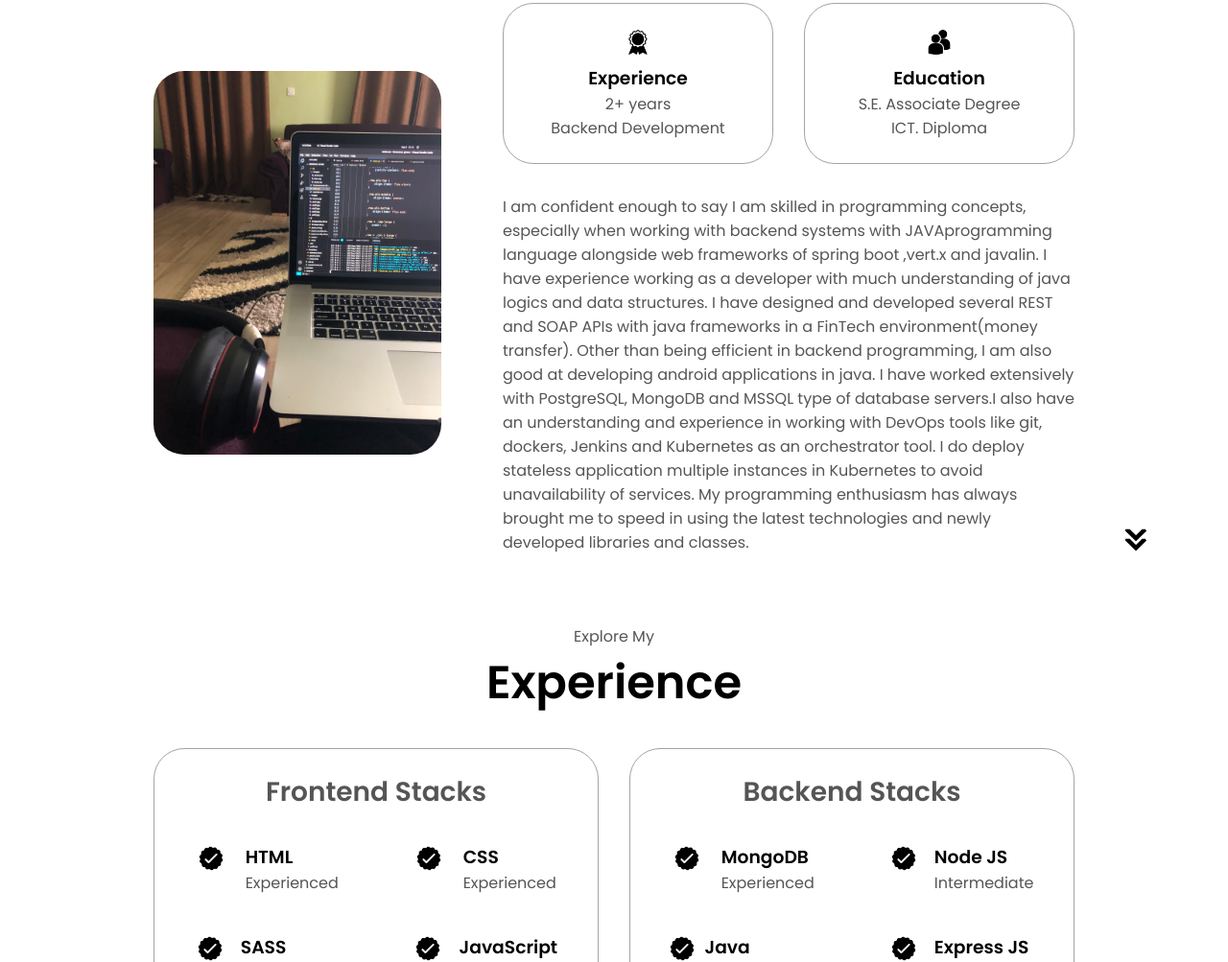
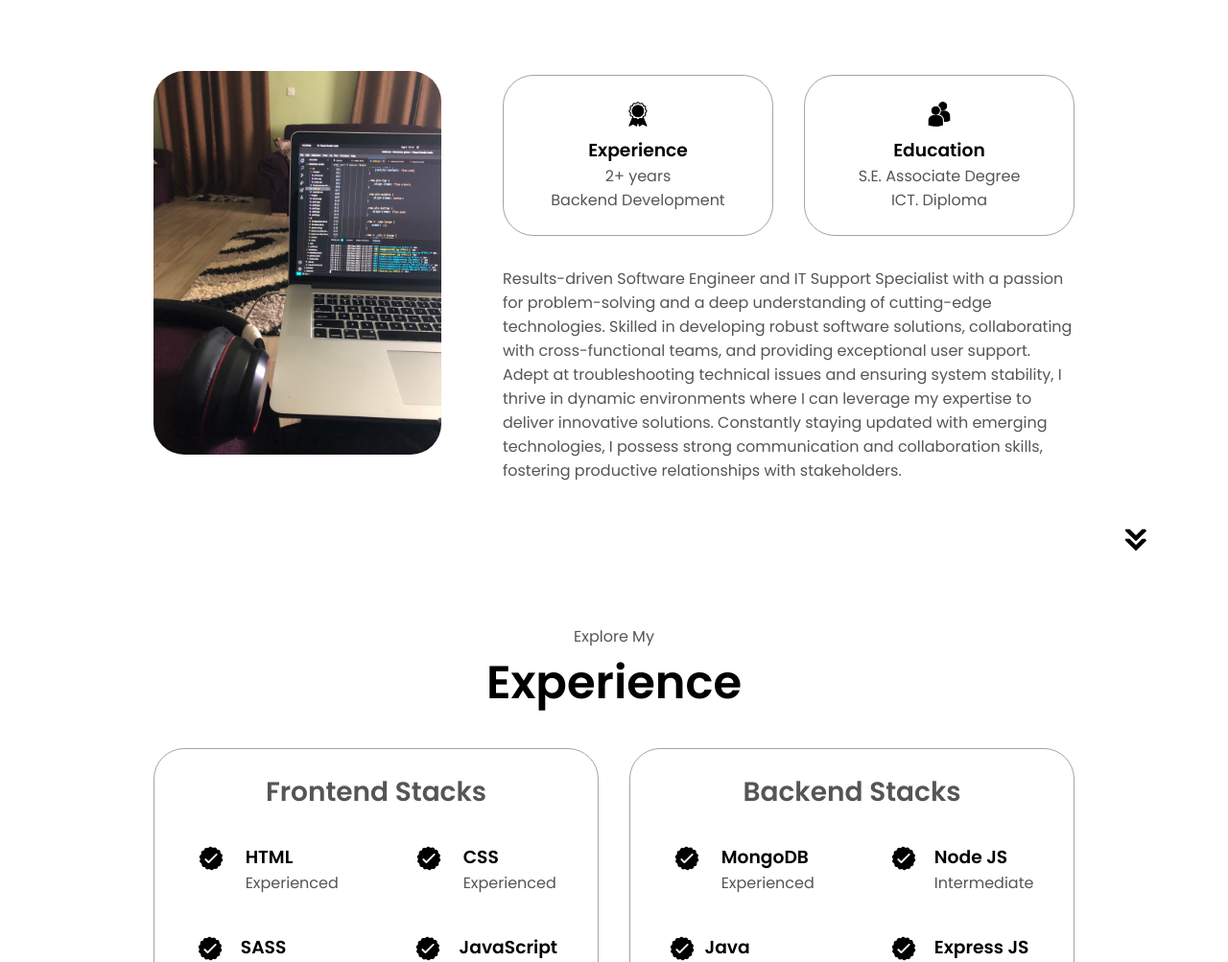
Before and after one commit to Addiowen/portfolio, a plain HTML site: page index.html in a window 1280 px wide. Shown: the part 1045-2048 px from the top of the page at 96% size. Drawn offline with Linux system fonts and the light colour scheme.

Commit message:
updated about me content

```diff
--- a/index.html
+++ b/index.html
@@ -105,7 +105,7 @@
           </div>
           <div class="text-container">
             <p>
-              I am confident enough to say I am skilled in programming concepts, especially when working with backend systems with JAVAprogramming language alongside web frameworks of spring boot ,vert.x and javalin. I have experience working as a developer with much understanding of java logics and data structures. I have designed and developed several REST and SOAP APIs with java frameworks in a FinTech environment(money transfer). Other than being efficient in backend programming, I am also good at developing android applications in java. I have worked extensively with PostgreSQL, MongoDB and MSSQL type of database servers.I also have an understanding and experience in working with DevOps tools like git, dockers, Jenkins and Kubernetes as an orchestrator tool. I do deploy stateless application multiple instances in Kubernetes to avoid unavailability of services. My programming enthusiasm has always brought me to speed in using the latest technologies and newly developed libraries and classes.
+              Results-driven Software Engineer and IT Support Specialist with a passion for problem-solving and a deep understanding of cutting-edge technologies. Skilled in developing robust software solutions, collaborating with cross-functional teams, and providing exceptional user support. Adept at troubleshooting technical issues and ensuring system stability, I thrive in dynamic environments where I can leverage my expertise to deliver innovative solutions. Constantly staying updated with emerging technologies, I possess strong communication and collaboration skills, fostering productive relationships with stakeholders.
             </p>
           </div>
         </div>
```
